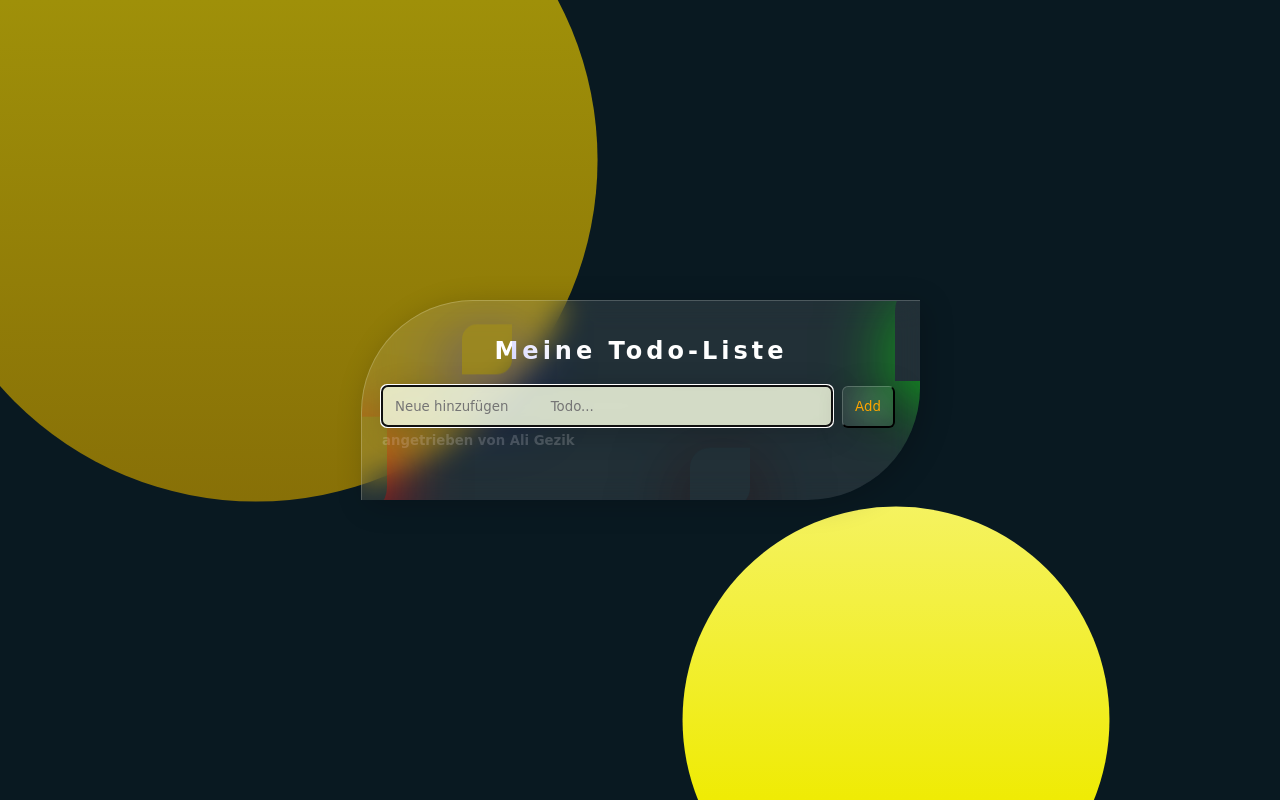
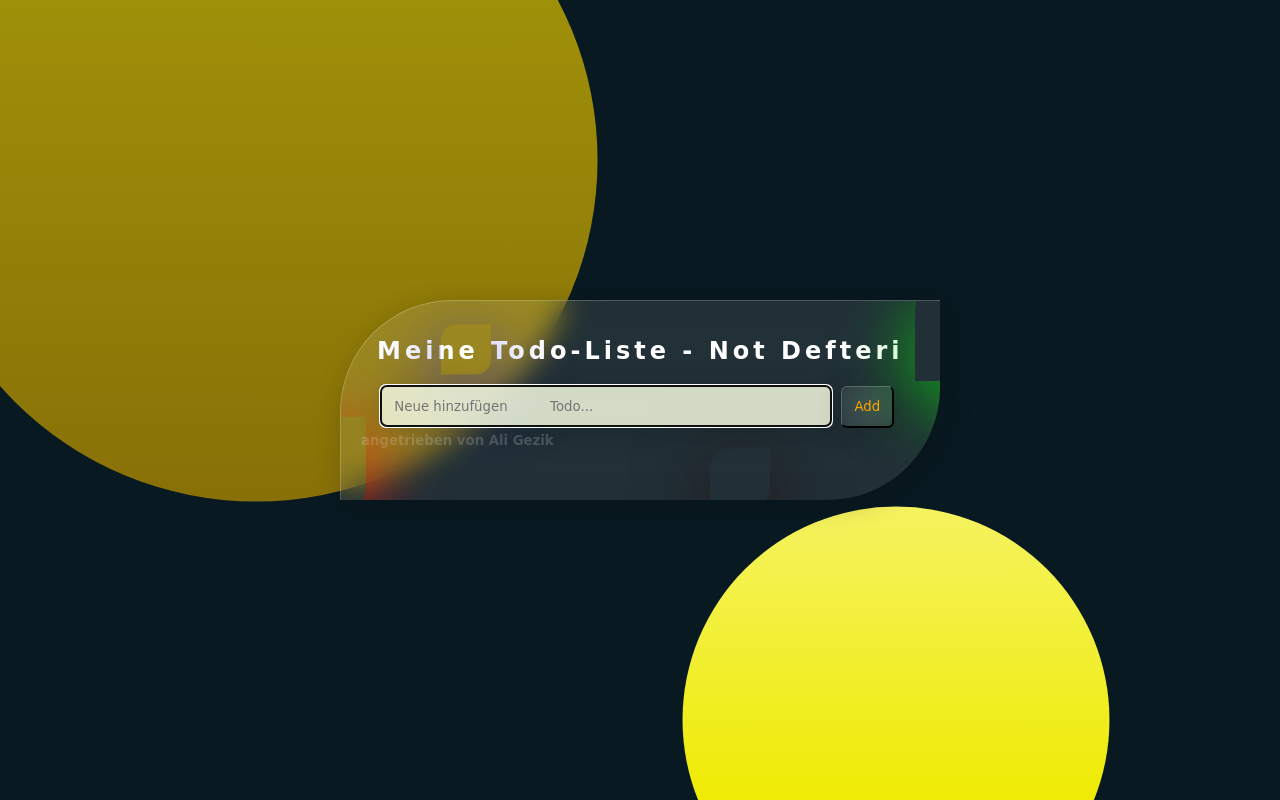
Before and after one commit to mealigezik/todo-list, a plain HTML site: page index.html in a window 1280 px wide. Drawn offline with Linux system fonts and the light colour scheme; a web font is replaced by a local one.

Commit message:
Türkce baslik

```diff
--- a/index.html
+++ b/index.html
@@ -28,7 +28,7 @@
       <div class="box3" style="--i: 2"></div>
       <div class="box4" style="--i: 3"></div>
 
-      <h2>Meine Todo-Liste</h2>
+      <h2>Meine Todo-Liste - Not Defteri</h2>
 
       <div class="todo-add">
           <input
```
